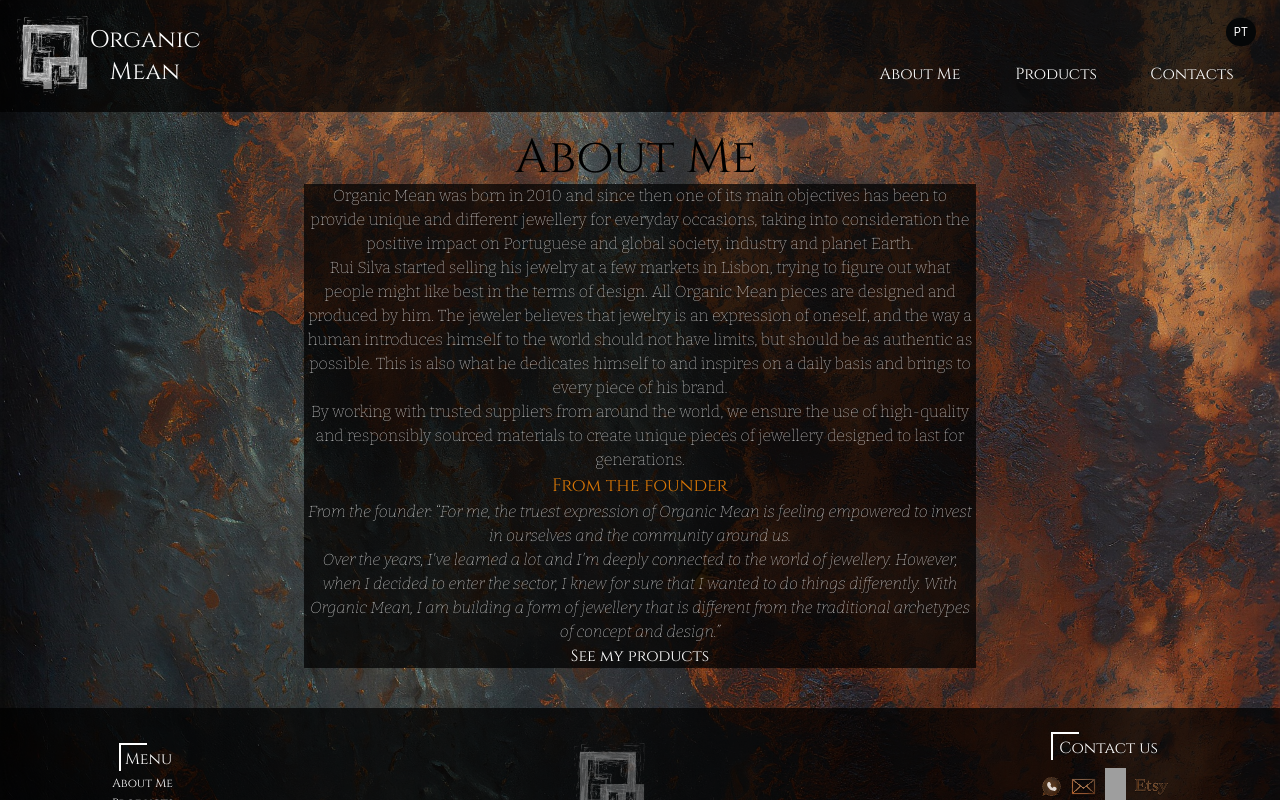
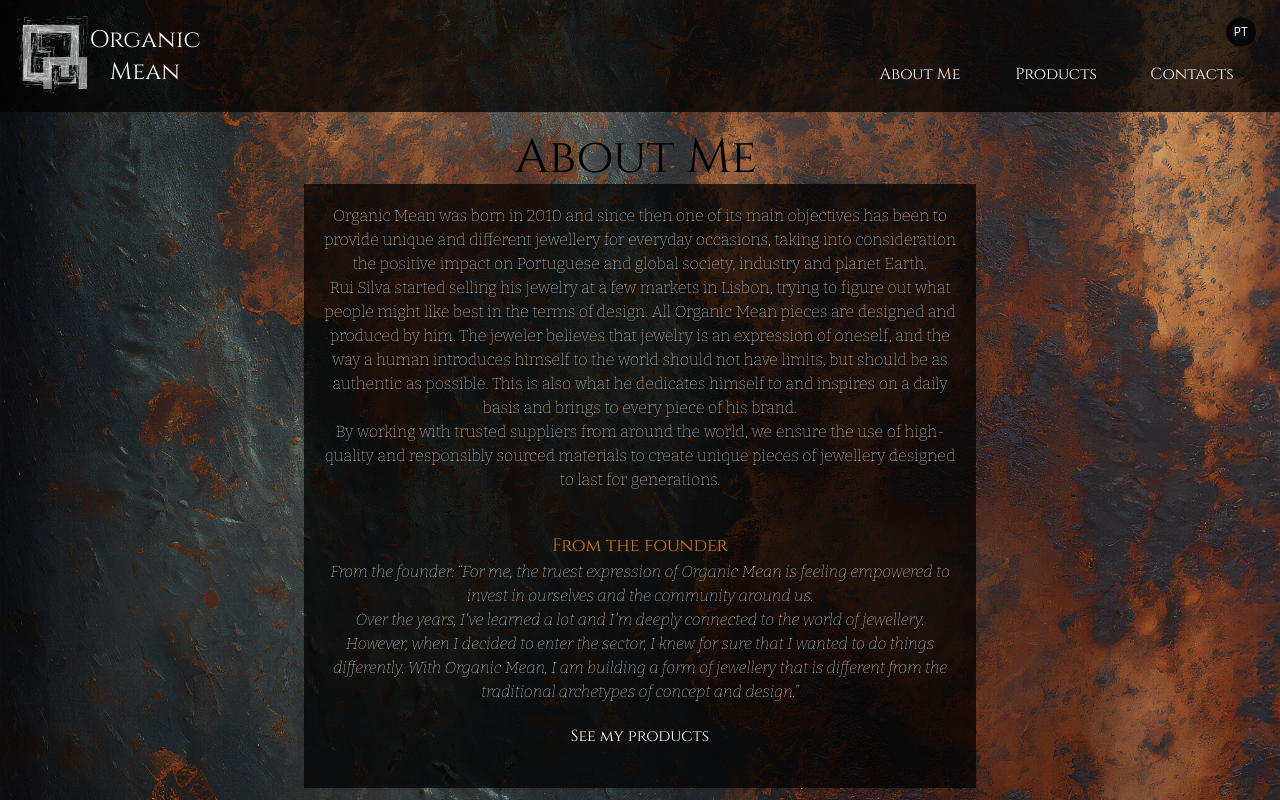
Before and after one commit to danielsbarbara/Organic-mean, a React (Create React App) app: page /aboutme in a window 1280 px wide. Shown: the top 800 px of the page. Built offline with nearby package versions, Linux system fonts and the light colour scheme; grey boxes are pictures that could not be loaded.

Commit message:
Add more images to the popup, and do the logic to change between images

```diff
--- a/src/components/CardPopup.tsx
+++ b/src/components/CardPopup.tsx
@@ -43,8 +43,7 @@
       : "";
 
   function imageSellection(url: string, i: number) {
-    setProductPopup((prev: productType) => ({ ...prev, imgUrl: url, smallImgs: [prev.smallImgs[i] = prev.imgUrl] }))
-    //setProductPopup('ola')
+    setProductPopup((prev: productType) => ({ ...prev, imgUrl: url, smallImgs: prev.smallImgs.map((img: string, idx:number) => idx === i ? img = prev.imgUrl : img) }))
   }
   // para nao ser undefined
   return (
@@ -82,7 +81,7 @@
             <div className="w-64 shadow-lg shadow-black md:w-[60%] md:h-[18rem]">
               <ImageCardPopup Url={productPopup.imgUrl} />
             </div>
-            <div className="mt-1 w-60 md:w-[70px]">
+            <div className="mt-1 w-full md:w-[28%]">
               <ImageCardPopupSmall smallImg={productPopup.smallImgs} imageSellection={imageSellection} />
             </div>
           </div>
--- a/src/components/CollectionItem.tsx
+++ b/src/components/CollectionItem.tsx
@@ -14,6 +14,7 @@
             onClick();
         }
         if (setFilter && description !== "") {
+            if (description === 'Todos') description = 'All'
             setFilter((prev: any) => ({...prev, category: description}));
         }
     }
--- a/src/components/DarkContainer.tsx
+++ b/src/components/DarkContainer.tsx
@@ -29,13 +29,13 @@
             <PageTitle title={toLocalTranslation("about_me_title")} />
           </div>
 
-          <div className="bg-darkTransparent w-[20rem] md:w-[60rem] font-bitterThin max-w-2xl text-center ">
+          <div className="p-5 bg-darkTransparent w-[20rem] md:w-[60rem] font-bitterThin max-w-2xl text-center ">
             <Paragraph text={toLocalTranslation("about_me_paragraph_1")} />
             <Paragraph text={toLocalTranslation("about_me_paragraph_2")} />
             <Paragraph text={toLocalTranslation("about_me_paragraph_3")} />
           </div>
 
-          <div className="bg-darkTransparent w-[20rem] md:w-[60rem] font-bitterThinItalic max-w-2xl text-center">
+          <div className="p-5 bg-darkTransparent w-[20rem] md:w-[60rem] font-bitterThinItalic max-w-2xl text-center">
             <SubtitleCards
               subtitle={toLocalTranslation("from_the_autor_title")}
             />
@@ -48,7 +48,7 @@
 
             <div className="text-white font-cinzel text-xs text-center md:text-base relative w-full block after:block after:content-[''] after:absolute after:h-[1px] after:bg-white after:w-full after:scale-x-0 after:hover:scale-x-100 after:transition after:duration-300 after:origin-center ">
 
-              <div className="flex justify-center w-full">
+              <div className="flex justify-center w-full p-5">
                 <Link to={"/products"}>
                   <Paragraph text={toLocalTranslation("about_me_link")} />
                 </Link>
@@ -59,9 +59,9 @@
       ) : (
         <div className="flex flex-col items-center">
           <div>
-            <PageTitle title={toLocalTranslation("contact_page_title")}/>
+            <PageTitle title={toLocalTranslation("contact_page_title")} />
           </div>
-          <div className="bg-darkTransparent w-full md:flex md:flex-row-reverse">
+          <div className="p-5 mb-4 bg-darkTransparent w-full md:flex md:flex-row-reverse">
             <div className="w-60 m-auto mt-5 mb-5">
               <img src="/icons/ContactBookLogo.svg" />
             </div>
--- a/src/i18n/Translation.json
+++ b/src/i18n/Translation.json
@@ -43,7 +43,6 @@
     "pt": "Sobre Mim",
     "en": "About Me"
   },
-
   "about_me_paragraph_1": {
     "pt": "A Organic Mean nasceu em 2010, desde então um dos seus principais objetivos consiste em proporcionar jóias únicas e diferentes, para ocasiões quotidianas enquanto é tido em conta o impacto positivo na sociedade portuguesa e global, na indústria e no planeta Terra.",
     "en": "Organic Mean was born in 2010 and since then one of its main objectives has been to provide unique and different jewellery for everyday occasions, taking into consideration the positive impact on Portuguese and global society, industry and planet Earth."
@@ -69,7 +68,7 @@
     "en": "Over the years, I've learned a lot and I'm deeply connected to the world of jewellery. However, when I decided to enter the sector, I knew for sure that I wanted to do things differently. With Organic Mean, I am building a form of jewellery that is different from the traditional archetypes of concept and design.”"
   },
   "collection_bar_all_item": {
-    "pt": "All",
+    "pt": "Todos",
     "en": "All"
   },
   "collection_bar_nature_item": {
--- a/src/pages/Aboutme.tsx
+++ b/src/pages/Aboutme.tsx
@@ -1,10 +1,10 @@
 import { DarkContainer } from "../components/DarkContainer";
 import { PageTitle } from "../components/PageTitle";
 
-export default function Aboutme(){
+export default function Aboutme() {
     return (
         <div className="mb-10">
-            <DarkContainer pageAbout="aboutme"/>
+            <DarkContainer pageAbout="aboutme" />
         </div>
     )
 }
--- a/src/pages/ProductsPage.tsx
+++ b/src/pages/ProductsPage.tsx
@@ -40,14 +40,12 @@
     fetchData();
   }, [filter]);
 
-console.log(filter)
-
   return (
     <div>
       <div className="mb-20">
-        <CollectionBar setFilter={setFilter}/>
+        <CollectionBar setFilter={setFilter} />
       </div>
-      <HomePageCards info={info} />
+        <HomePageCards info={info} />
     </div>
   );
 }
```
